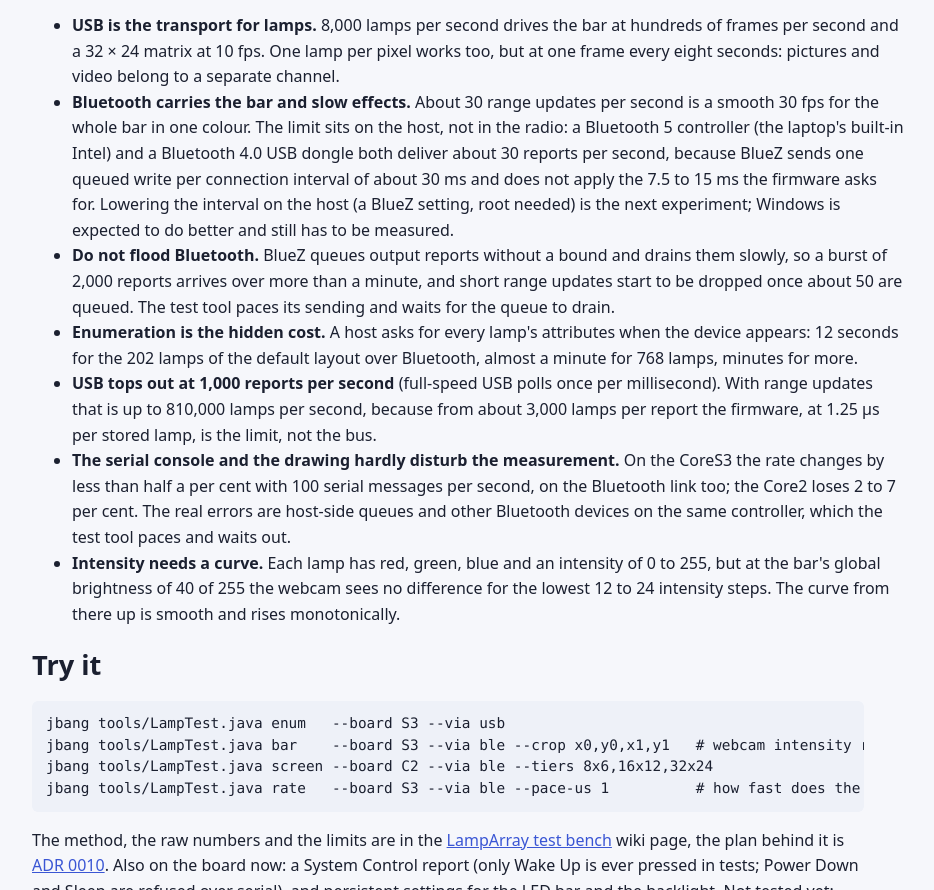
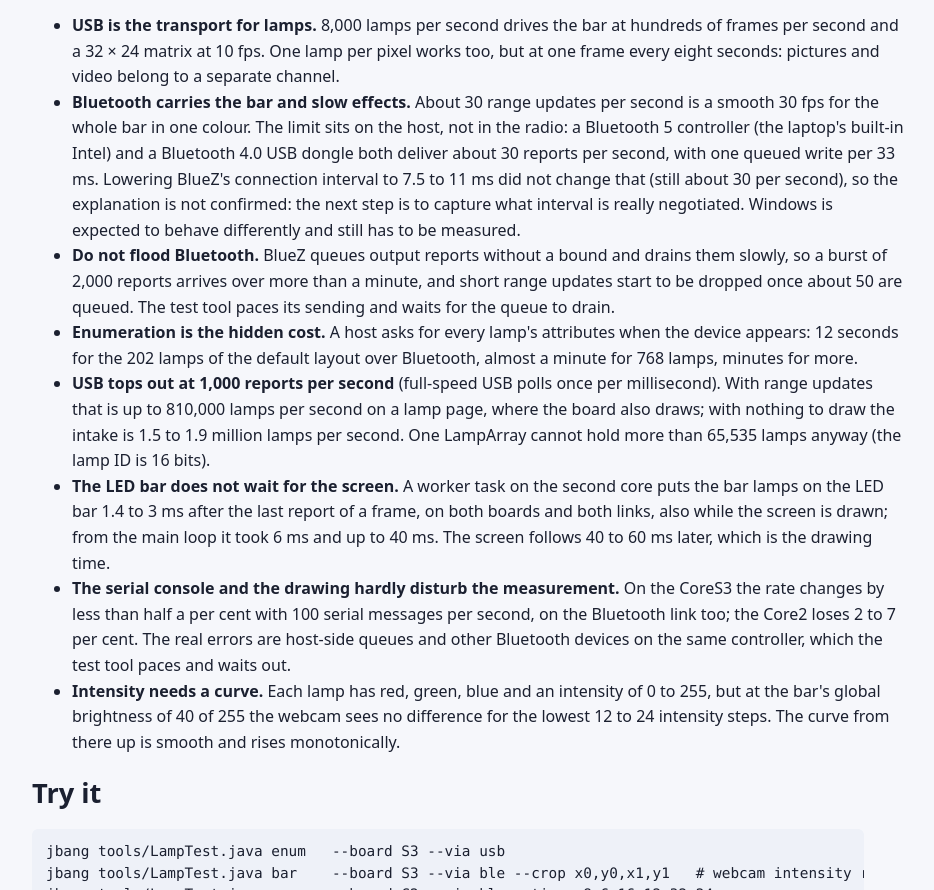
Before and after one commit to nicenemo/Nachtgespenst, a plain HTML site: page site/lamps.html in a window 1280 px wide. Shown: the part 1543-2433 px from the top of the page, without its empty margins (74-1008 px from the left). Drawn offline with Linux system fonts and the light colour scheme.

Commit message:
Document the worker latency, intake without drawing, the BlueZ interval result and the overnight status
Co-Authored-By: Claude Sonnet 5.5 <noreply@anthropic.com>

```diff
--- a/site/lamps.html
+++ b/site/lamps.html
@@ -70,10 +70,11 @@
 <h2>What it means</h2>
 <ul>
 <li><b>USB is the transport for lamps.</b> 8,000 lamps per second drives the bar at hundreds of frames per second and a 32 &times; 24 matrix at 10 fps. One lamp per pixel works too, but at one frame every eight seconds: pictures and video belong to a separate channel.</li>
-<li><b>Bluetooth carries the bar and slow effects.</b> About 30 range updates per second is a smooth 30 fps for the whole bar in one colour. The limit sits on the host, not in the radio: a Bluetooth 5 controller (the laptop's built-in Intel) and a Bluetooth 4.0 USB dongle both deliver about 30 reports per second, because BlueZ sends one queued write per connection interval of about 30 ms and does not apply the 7.5 to 15 ms the firmware asks for. Lowering the interval on the host (a BlueZ setting, root needed) is the next experiment; Windows is expected to do better and still has to be measured.</li>
+<li><b>Bluetooth carries the bar and slow effects.</b> About 30 range updates per second is a smooth 30 fps for the whole bar in one colour. The limit sits on the host, not in the radio: a Bluetooth 5 controller (the laptop's built-in Intel) and a Bluetooth 4.0 USB dongle both deliver about 30 reports per second, with one queued write per 33 ms. Lowering BlueZ's connection interval to 7.5 to 11 ms did not change that (still about 30 per second), so the explanation is not confirmed: the next step is to capture what interval is really negotiated. Windows is expected to behave differently and still has to be measured.</li>
 <li><b>Do not flood Bluetooth.</b> BlueZ queues output reports without a bound and drains them slowly, so a burst of 2,000 reports arrives over more than a minute, and short range updates start to be dropped once about 50 are queued. The test tool paces its sending and waits for the queue to drain.</li>
 <li><b>Enumeration is the hidden cost.</b> A host asks for every lamp's attributes when the device appears: 12 seconds for the 202 lamps of the default layout over Bluetooth, almost a minute for 768 lamps, minutes for more.</li>
-<li><b>USB tops out at 1,000 reports per second</b> (full-speed USB polls once per millisecond). With range updates that is up to 810,000 lamps per second, because from about 3,000 lamps per report the firmware, at 1.25 &micro;s per stored lamp, is the limit, not the bus.</li>
+<li><b>USB tops out at 1,000 reports per second</b> (full-speed USB polls once per millisecond). With range updates that is up to 810,000 lamps per second on a lamp page, where the board also draws; with nothing to draw the intake is 1.5 to 1.9 million lamps per second. One LampArray cannot hold more than 65,535 lamps anyway (the lamp ID is 16 bits).</li>
+<li><b>The LED bar does not wait for the screen.</b> A worker task on the second core puts the bar lamps on the LED bar 1.4 to 3 ms after the last report of a frame, on both boards and both links, also while the screen is drawn; from the main loop it took 6 ms and up to 40 ms. The screen follows 40 to 60 ms later, which is the drawing time.</li>
 <li><b>The serial console and the drawing hardly disturb the measurement.</b> On the CoreS3 the rate changes by less than half a per cent with 100 serial messages per second, on the Bluetooth link too; the Core2 loses 2 to 7 per cent. The real errors are host-side queues and other Bluetooth devices on the same controller, which the test tool paces and waits out.</li>
 <li><b>Intensity needs a curve.</b> Each lamp has red, green, blue and an intensity of 0 to 255, but at the bar's global brightness of 40 of 255 the webcam sees no difference for the lowest 12 to 24 intensity steps. The curve from there up is smooth and rises monotonically.</li>
 </ul>
```
Also changed, not shown: 6 other files.
